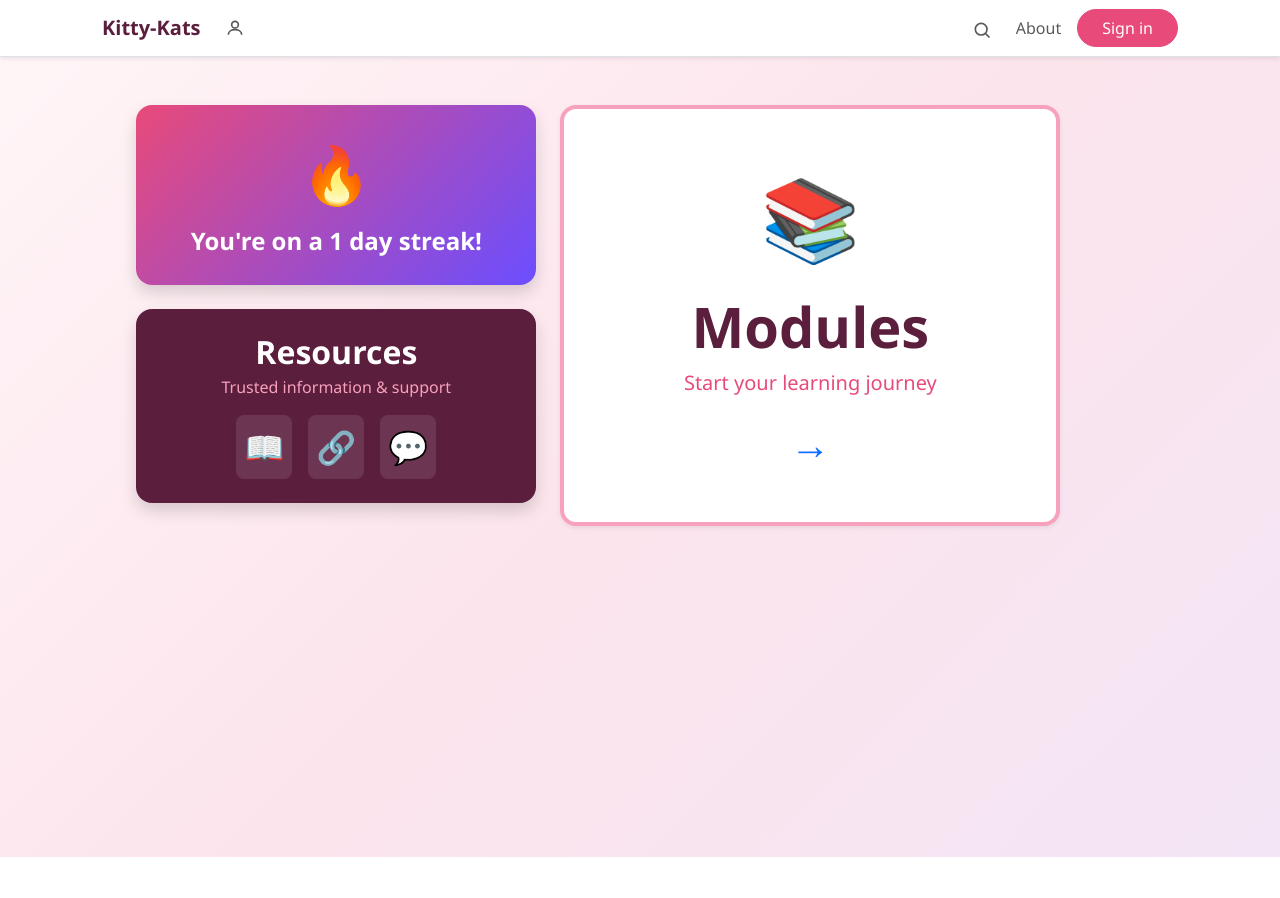
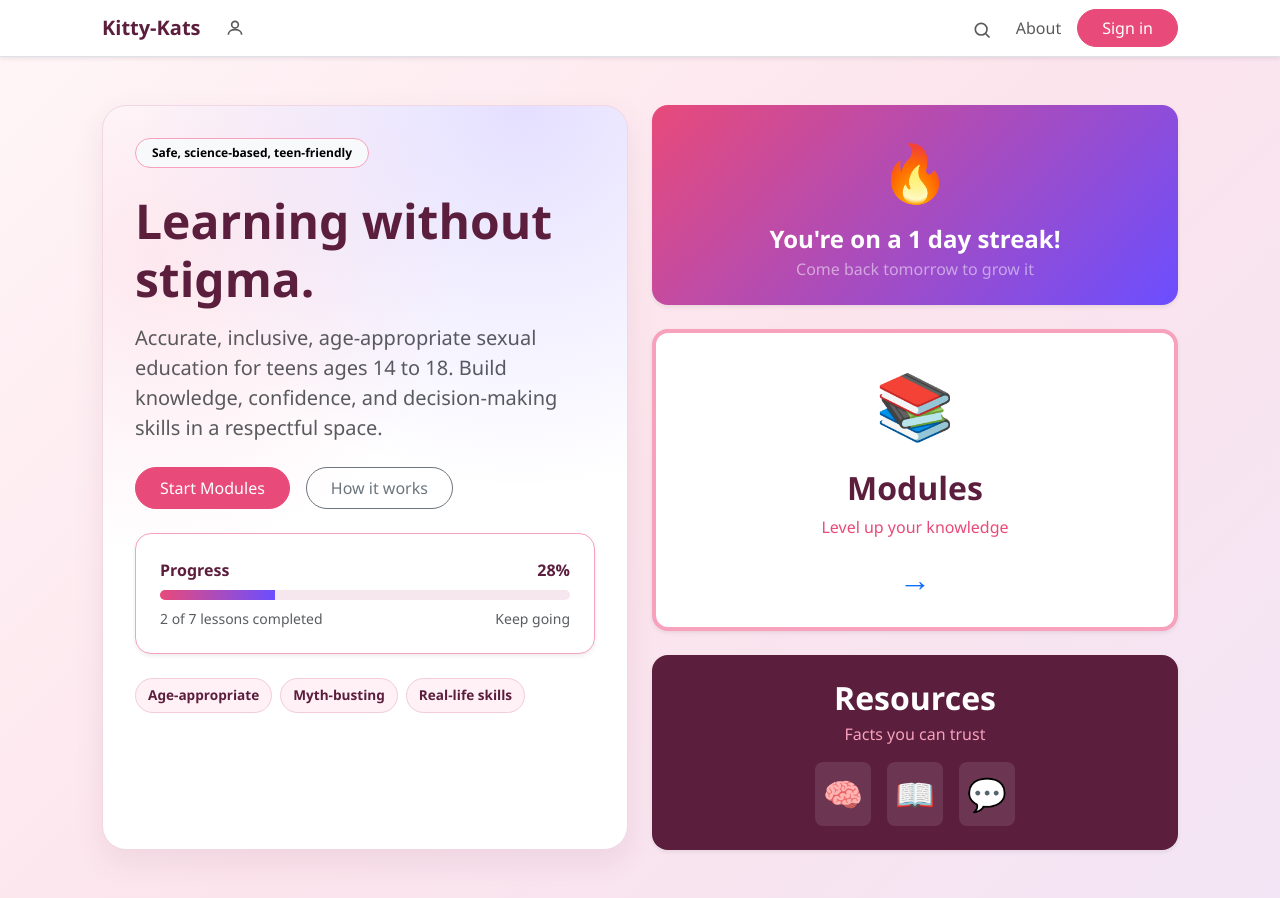
Before and after one commit to UW-INFO442-WI26/kitty-kats, a React (Vite) app: page / in a window 1280 px wide. Before the commit the page ends 857 px from the top, so only its background shows below. Built offline with nearby package versions, Linux system fonts and the light colour scheme; no server answers.

Commit message:
homepage ui edits

```diff
--- /dev/null
+++ b/src/components/ProgressBar.jsx
@@ -0,0 +1,27 @@
+import { useEffect, useMemo, useState } from 'react';
+
+function ProgressBar({ value = 0, height = 10, showLabel = true }) {
+  const clampedValue = useMemo(() => Math.min(100, Math.max(0, value)), [value]);
+  const [animatedValue, setAnimatedValue] = useState(0);
+
+  useEffect(() => {
+    const id = requestAnimationFrame(() => setAnimatedValue(clampedValue));
+    return () => cancelAnimationFrame(id);
+  }, [clampedValue]);
+
+  return (
+    <div className="progress-wrap">
+      {showLabel ? (
+        <div className="progress-label">
+          <span>Progress</span>
+          <span>{Math.round(clampedValue)}%</span>
+        </div>
+      ) : null}
+      <div className="progress-track" style={{ height }}>
+        <div className="progress-fill" style={{ width: `${animatedValue}%` }} />
+      </div>
+    </div>
+  );
+}
+
+export default ProgressBar;
--- a/src/index.css
+++ b/src/index.css
@@ -62,3 +62,79 @@ a:hover {
 .border-purple:hover {
   border-color: var(--electric-purple) !important;
 }
+
+.progress-wrap {
+  display: grid;
+  gap: 8px;
+}
+
+.progress-label {
+  display: flex;
+  justify-content: space-between;
+  font-weight: 600;
+  color: var(--deep-plum);
+}
+
+.progress-track {
+  background: #f6e6ee;
+  border-radius: 999px;
+  overflow: hidden;
+}
+
+.progress-fill {
+  height: 100%;
+  background: linear-gradient(90deg, var(--primary-pink), var(--electric-purple));
+  transition: width 700ms ease;
+}
+
+.hero-card {
+  background: radial-gradient(circle at top left, rgba(232, 74, 122, 0.08), transparent 55%), #ffffff;
+  border-radius: 24px;
+  padding: 32px;
+  border: 1px solid #f0d7e3;
+  box-shadow: 0 12px 30px rgba(91, 30, 61, 0.08);
+}
+
+.hero-card-playful {
+  background: radial-gradient(circle at 10% 20%, rgba(247, 161, 188, 0.25), transparent 40%),
+    radial-gradient(circle at 80% 0%, rgba(107, 78, 255, 0.18), transparent 45%),
+    #ffffff;
+}
+
+.pill-chip {
+  display: inline-flex;
+  align-items: center;
+  gap: 6px;
+  padding: 6px 12px;
+  border-radius: 999px;
+  background: #fff1f6;
+  color: var(--deep-plum);
+  font-weight: 600;
+  font-size: 0.85rem;
+  border: 1px solid #f2ccdb;
+}
+
+.module-card {
+  transition: transform 250ms ease, box-shadow 250ms ease;
+}
+
+.module-card:hover {
+  transform: translateY(-4px);
+  box-shadow: 0 14px 30px rgba(91, 30, 61, 0.12);
+}
+
+.playful-card {
+  position: relative;
+  overflow: hidden;
+}
+
+.playful-card::after {
+  content: '';
+  position: absolute;
+  inset: auto -40% -60% auto;
+  width: 160px;
+  height: 160px;
+  background: radial-gradient(circle, rgba(255, 255, 255, 0.25), transparent 65%);
+  transform: rotate(-12deg);
+  pointer-events: none;
+}
--- a/src/pages/Home.jsx
+++ b/src/pages/Home.jsx
@@ -1,46 +1,72 @@
 import { Link } from 'react-router';
+import ProgressBar from '../components/ProgressBar';
 
 function Home() {
   return (
     <div className="min-vh-100 bg-gradient-light py-5">
       <div className="container" style={{ maxWidth: '1100px' }}>
-        <div className="row g-4 justify-content-center">
-          {/* Left Column */}
-          <div className="col-12 col-md-5 d-flex justify-content-center justify-content-md-end">
-            <div className="d-flex flex-column gap-4 w-100" style={{ maxWidth: '400px' }}>
-              {/* Streak Section */}
-              <div className="bg-gradient-pink text-white rounded-4 p-4 text-center d-flex flex-column align-items-center justify-content-center shadow" style={{ minHeight: '180px' }}>
-                <span style={{ fontSize: '3.5rem' }}>🔥</span>
-                <span className="fs-4 fw-bold mt-2">You're on a 1 day streak!</span>
+        <div className="row g-4 align-items-stretch">
+          <div className="col-12 col-lg-6">
+            <div className="hero-card hero-card-playful h-100">
+              <div className="d-flex flex-column gap-4">
+                <div>
+                  <span className="badge rounded-pill text-bg-light border border-blush text-deep-plum px-3 py-2">Safe, science-based, teen-friendly</span>
                 </div>
-
-              {/* Resources Section */}
-              <div className="bg-deep-plum rounded-4 p-4 text-center shadow" style={{ minHeight: '180px' }}>
-                <h2 className="text-white fw-bold mb-1">Resources</h2>
-                <p className="text-blush mb-3">Trusted information & support</p>
-                <div className="d-flex justify-content-center gap-3">
-                  <span className="fs-2 bg-white bg-opacity-10 p-2 rounded-3" role="button">📖</span>
-                  <span className="fs-2 bg-white bg-opacity-10 p-2 rounded-3" role="button">🔗</span>
-                  <span className="fs-2 bg-white bg-opacity-10 p-2 rounded-3" role="button">💬</span>
+                <div>
+                  <h1 className="display-5 fw-bold text-deep-plum mb-3">Learning without stigma.</h1>
+                  <p className="fs-5 text-muted mb-4">Accurate, inclusive, age-appropriate sexual education for teens ages 14 to 18. Build knowledge, confidence, and decision-making skills in a respectful space.</p>
+                  <div className="d-flex flex-wrap gap-3">
+                    <Link to="/modules" className="btn btn-primary rounded-pill px-4 py-2">Start Modules</Link>
+                    <Link to="/about" className="btn btn-outline-secondary rounded-pill px-4 py-2">How it works</Link>
+                  </div>
+                </div>
+                <div className="bg-white rounded-4 p-4 shadow-sm border border-blush">
+                  <ProgressBar value={28} />
+                  <div className="d-flex justify-content-between text-muted small mt-2">
+                    <span>2 of 7 lessons completed</span>
+                    <span>Keep going</span>
+                  </div>
+                </div>
+                <div className="d-flex flex-wrap gap-2">
+                  <span className="pill-chip">Age-appropriate</span>
+                  <span className="pill-chip">Myth-busting</span>
+                  <span className="pill-chip">Real-life skills</span>
                 </div>
               </div>
             </div>
           </div>
 
-          {/* Modules Section - Right Side */}
-          <div className="col-12 col-md-7 d-flex justify-content-center justify-content-md-start">
+          <div className="col-12 col-lg-6">
+            <div className="d-flex flex-column gap-4 h-100">
+              <div className="bg-gradient-pink text-white rounded-4 p-4 text-center d-flex flex-column align-items-center justify-content-center shadow-sm playful-card" style={{ minHeight: '180px' }}>
+                <span style={{ fontSize: '3.5rem' }}>🔥</span>
+                <span className="fs-4 fw-bold mt-2">You're on a 1 day streak!</span>
+                <span className="text-white-50">Come back tomorrow to grow it</span>
+              </div>
+
               <Link
                 to="/modules"
-              className="d-block bg-white rounded-4 p-5 text-center text-decoration-none border border-4 border-blush shadow-sm border-purple w-100"
-              style={{ maxWidth: '500px', minHeight: '400px', transition: 'all 0.3s ease' }}
+                className="d-block bg-white rounded-4 p-4 text-center text-decoration-none border border-4 border-blush shadow-sm border-purple w-100 module-card playful-card"
+                style={{ minHeight: '240px' }}
               >
                 <div className="d-flex flex-column align-items-center justify-content-center h-100">
-                <span style={{ fontSize: '5rem' }}>📚</span>
-                <h1 className="display-4 fw-bold text-deep-plum mt-3 mb-2">Modules</h1>
-                <p className="fs-5 text-pink mb-3">Start your learning journey</p>
-                <span className="fs-1 text-primary">→</span>
+                  <span style={{ fontSize: '4rem' }}>📚</span>
+                  <h2 className="fw-bold text-deep-plum mt-3 mb-2">Modules</h2>
+                  <p className="fs-6 text-pink mb-3">Level up your knowledge</p>
+                  <span className="fs-2 text-primary">→</span>
                 </div>
               </Link>
+
+              <div className="bg-deep-plum rounded-4 p-4 text-center shadow-sm playful-card">
+                <h2 className="text-white fw-bold mb-1">Resources</h2>
+                <p className="text-blush mb-3">Facts you can trust</p>
+                <div className="d-flex justify-content-center gap-3 flex-wrap">
+                  <span className="fs-2 bg-white bg-opacity-10 p-2 rounded-3" role="button">🧠</span>
+                  <span className="fs-2 bg-white bg-opacity-10 p-2 rounded-3" role="button">📖</span>
+                  <span className="fs-2 bg-white bg-opacity-10 p-2 rounded-3" role="button">💬</span>
+                </div>
+              </div>
+            </div>
           </div>
         </div>
       </div>
```
Lines whose indentation alone changed are shown as unchanged.
